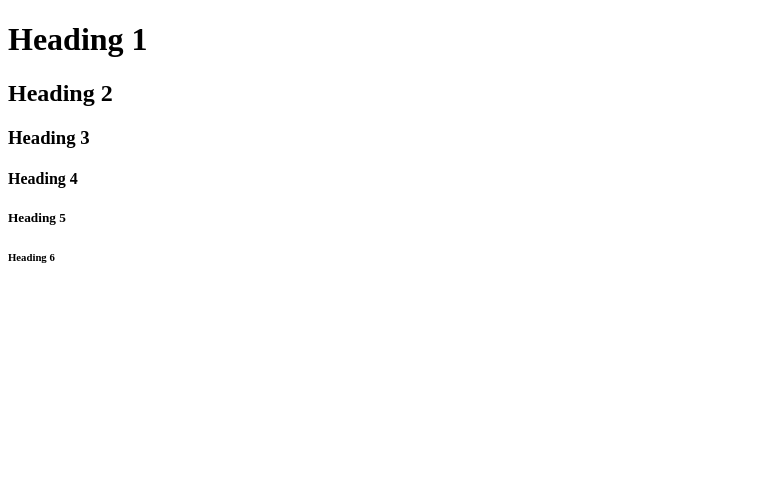
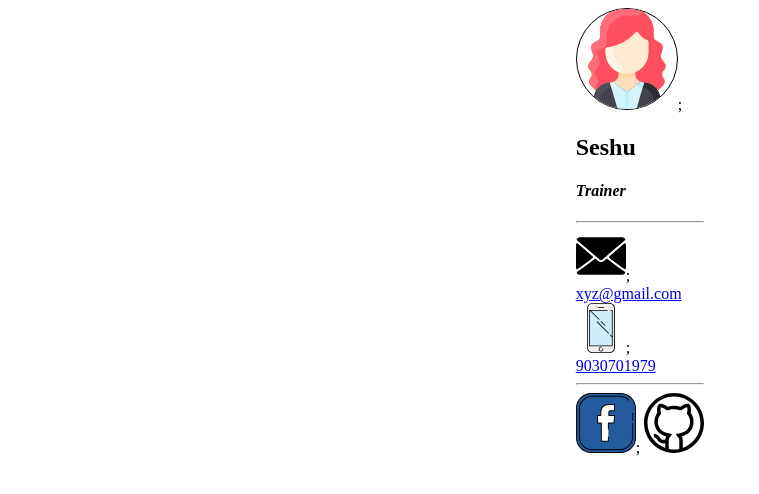
Before and after one commit to seshuchakravarthy/web-design, a plain HTML site: page index.html in a window 1280 px wide. Shown: the whole page, without its empty margins (0-759 px from the left). Drawn offline with Linux system fonts and the light colour scheme.

Commit message:
committed

```diff
--- /dev/null
+++ b/css/style1.css
@@ -0,0 +1,43 @@
+.parent{
+	display: flex;
+	flex-direction: row;
+	flex-wrap: wrap;
+	justify-content: center;
+}
+
+.role{
+	font-style: italic;
+	color: #000;
+}
+
+.profile{
+	width: 100px;
+	border: 1px solid #000;
+	border-radius: 70%
+}
+
+.contact{
+	display: block;
+}
+
+.contacticons{
+	width: 50px;
+}
+
+.socialmedia{
+	width: 60px;
+}
+
+
+@media only screen and (min-width:768px) and (max-width:1024px){
+	.child{
+			width: 90%;
+			border: 1px solid #000;
+			padding: 1%;
+			margin: 1%;
+			box-shadow: 3px 3px 8px -2px #000;
+			border-radius: 5%;
+			text-align: center;
+			color: #cbe90a;
+	}
+}
--- a/index.html
+++ b/index.html
@@ -1,16 +1,28 @@
 <!DOCTYPE html>
-<html>
+<html lang="en">
 	<head>
-		<title> :: Welcome Page :: </title>
+		<title> :: Web Page :: </title>
+		<link rel="icon" type="favicon" href="image/web.svg">
+		<link rel="stylesheet" type="text/css" href='css/style1.css'>
+		<meta name="viewport" content="width=device-width,initial-scale=1" />
+
 	</head>
 
 	<body>
-		<h1> Heading 1 </h1>
-		<h2> Heading 2 </h2>
-		<h3> Heading 3 </h3>
-		<h4> Heading 4 </h4>
-		<h5> Heading 5 </h5>
-		<h6> Heading 6 </h6>
+		<section class="parent">
+			<article class="child">
+					<img src="image/profileimage.svg" class="profile">;
+					<h2>Seshu</h2>
+					<h4 class="role">Trainer</h4> <hr>
+					<img src="image/mail.svg" class="contacticons">;
+					<a href="mail to: xyz@gmail.com" class="contact">xyz@gmail.com</a>
+					<img src="image/mobile.svg" class="contacticons">;
+					<a href="tel: +91 9030701979" class="contact">9030701979</a><hr>
+					<a href="https://www.facebook.com/bhavya.manam.754" target="_blank"><img src="image/fb.svg" class="socialmedia"></a>;
+					<a href="https://github.com/seshuchakravarthy" target="_blank"><img src="image/git.svg" class="socialmedia"></a>
+				</article>
+		</section>
+
 	</body>
 
 </html>
```
Also changed, not shown: about.html (added, +19 -0 lines), image/fb.svg (added), image/git.svg (added), image/mail.svg (added), image/mobile.svg (added), image/profileimage.svg (added), image/web.svg (added).
